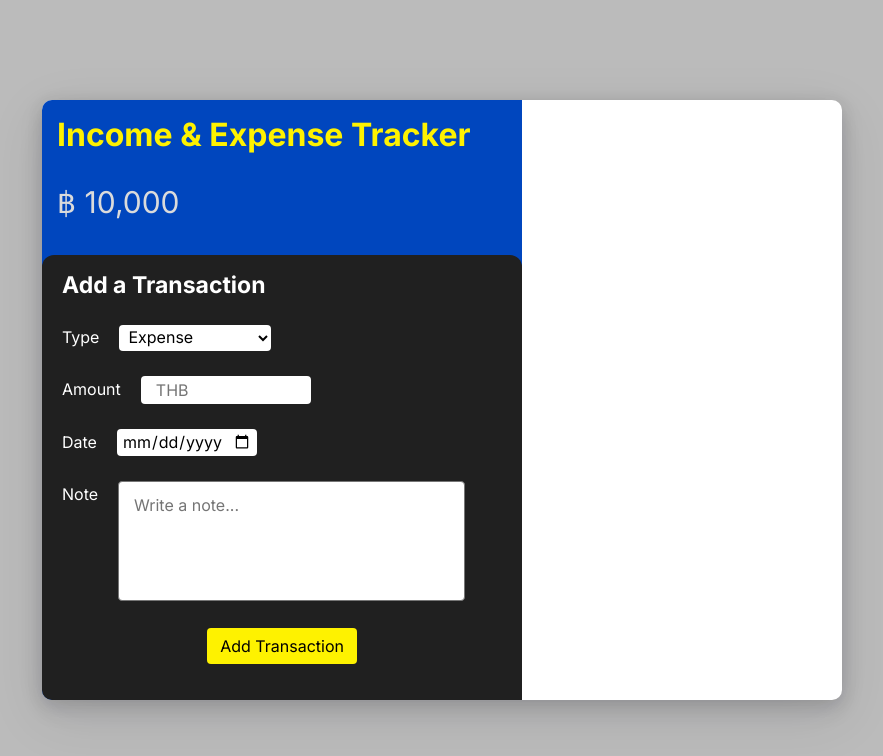
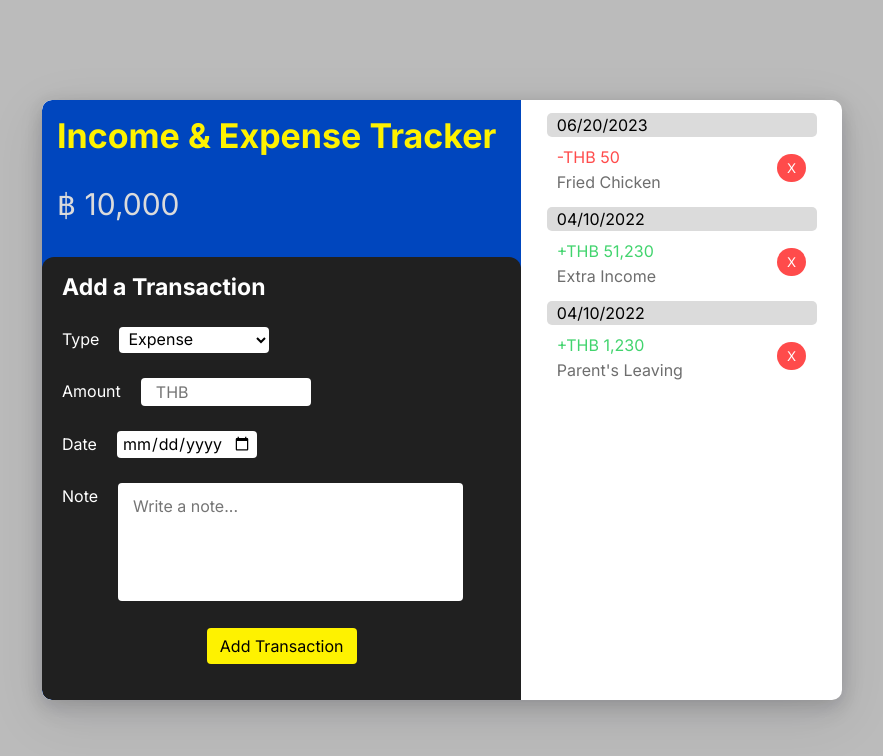
Before and after one commit to vetozer6417/final-project_expense-g20, a plain HTML site: page frontend/index.html in a window 1280 px wide. Shown: the whole page, without its empty margins (198-1081 px from the left). Drawn offline with Linux system fonts and the light colour scheme.

Commit message:
Frontend 100%

```diff
--- a/frontend/index.html
+++ b/frontend/index.html
@@ -9,7 +9,7 @@
 <body>
     <div class="container">
         <div class="ledger">
-
+            <!-- Add Transaction section -->
             <div class="balance-container">
                 <h1>Income & Expense Tracker</h1>
                 <p>&#3647 10,000</p>
@@ -22,11 +22,9 @@
                     <!-- รายรับหรือรายจ่าย -->
                     <p>Type</p>
                     <form action="#">
-                        <select name = "type">
-                            <optgroup>
-                                <option value = "income">Income</option>
-                                <option value = "expense" selected>Expense</option>
-                            </optgroup>
+                        <select name = "type" class="select-box">
+                            <option value = "expense">Expense</option>
+                            <option value = "income">Income</option>
                         </select>
                     </form>
                 </div>
@@ -51,6 +49,63 @@
                 <input type="submit" class="submit" value="Add Transaction">
             </div>
         </div>
+        <!-- Transaction section -->
+        <div class="transaction">
+            <div class="item">
+                <div class="transaction-date">
+                    <p>06/20/2023</p>
+                </div>
+                <div class="item-bottom">
+                    <div class="left">
+                        <div class="transaction-amount">
+                            <p class="transaction-expense">-THB 50</p>
+                        </div>
+                        <div class="transaction-note">
+                            <p>Fried Chicken</p>
+                        </div>
+                    </div>
+                    <div class="right">
+                        <button type="submit" class="remove-btn">X</button>
+                    </div>
+                </div>
+            </div>
+            <div class="item">
+                <div class="transaction-date">
+                    <p>04/10/2022</p>
+                </div>
+                <div class="item-bottom">
+                    <div class="left">
+                        <div class="transaction-amount">
+                            <p class="transaction-income">+THB 51,230</p>
+                        </div>
+                        <div class="transaction-note">
+                            <p>Extra Income</p>
+                        </div>
+                    </div>
+                    <div class="right">
+                        <button type="submit" class="remove-btn">X</button>
+                    </div>
+                </div>
+            </div>
+            <div class="item">
+                <div class="transaction-date">
+                    <p>04/10/2022</p>
+                </div>
+                <div class="item-bottom">
+                    <div class="left">
+                        <div class="transaction-amount">
+                            <p class="transaction-income">+THB 1,230</p>
+                        </div>
+                        <div class="transaction-note">
+                            <p>Parent's Leaving</p>
+                        </div>
+                    </div>
+                    <div class="right">
+                        <button type="submit" class="remove-btn">X</button>
+                    </div>
+                </div>
+            </div>
+        </div>
     </div>
     <script src="script.js"></script>
 </body>
--- a/frontend/style.css
+++ b/frontend/style.css
@@ -22,10 +22,11 @@ body {
     border-radius: 10px;
     box-shadow: rgba(17, 17, 26, 0.1) 0px 4px 16px, rgba(17, 17, 26, 0.1) 0px 8px 24px, rgba(17, 17, 26, 0.1) 0px 16px 56px;
     display: flex;
+    overflow:hidden
 }
 
 h1 {
-    font-size: 32px;
+    font-size: 34px;
     color: #fef200;
 }
 
@@ -40,13 +41,20 @@ p {
 
 button {
     cursor: pointer;
-    outline: none;
+    border: none;
+}
+
+.remove-btn {
+    color: white;
+    background-color: rgb(255, 75, 75);
+    padding: 6px 10px;
+    border-radius: 40px;
+    float: right;
 }
 
 select {
-    min-width: 15ch;
-    max-width: 30ch;
-    border: 1px solid var(--select-border);
+    width: 150px;
+    border: none;
     border-radius: 0.25em;
     padding: 2px 5px;
     font-size: 16px;
@@ -70,6 +78,7 @@ input:focus {
     outline: none;
 }
 .ledger {
+    overflow:hidden;
     width: 60%;
     background-color: #0046be;
     border-radius: 10px 0px 0px 10px;
@@ -133,10 +142,10 @@ input:focus {
     margin: 25px 0px 7px 0px;
 }
 .note textarea {
+    border: none;
     border-radius: 0.25em;
     padding: 15px 15px;
     font-size: 16px;
-    cursor: pointer;
     line-height: 1.1;
     background-color: #fff;
     margin-left: 20px;
@@ -147,9 +156,60 @@ input:focus {
 .submit {
     margin-left: 33%;
     margin-top: 20px;
+    border: none;
     border-radius: 0.25em;
     padding: 8px 13px;
     font-size: 16px;
     cursor: pointer;
     background-color: #fef200;
 }
+
+.transaction {
+    overflow:hidden
+}
+
+.item {
+    border-radius: inherit;
+    padding: 13px 26px 2px 26px;
+}
+
+.item:hover {
+    background-color: rgb(230, 230, 230);
+    transition: 0.5s;
+}
+
+.item-bottom {
+    display: flex;
+}
+
+.transaction-date {
+    width: 270px;
+    border-radius: 5px;
+    background-color: rgb(219, 219, 219);
+    padding: 2px 10px;
+}
+.left {
+    width: 70%;
+}
+.right {
+    width: 30%;
+    text-align: right;
+    margin: 17px 10px 0px 0px;
+}
+.transaction-amount {
+    padding: 10px 10px 5px 10px;
+}
+
+/* แก้เป็น If ตอนทำ backend */
+.transaction-income {
+    color: rgb(66, 212, 110);
+}
+
+.transaction-expense {
+    color: rgb(255, 75, 75);
+}
+
+.transaction-note {
+    padding: 0px 10px;
+    color: rgb(110, 110, 110);
+}
```
